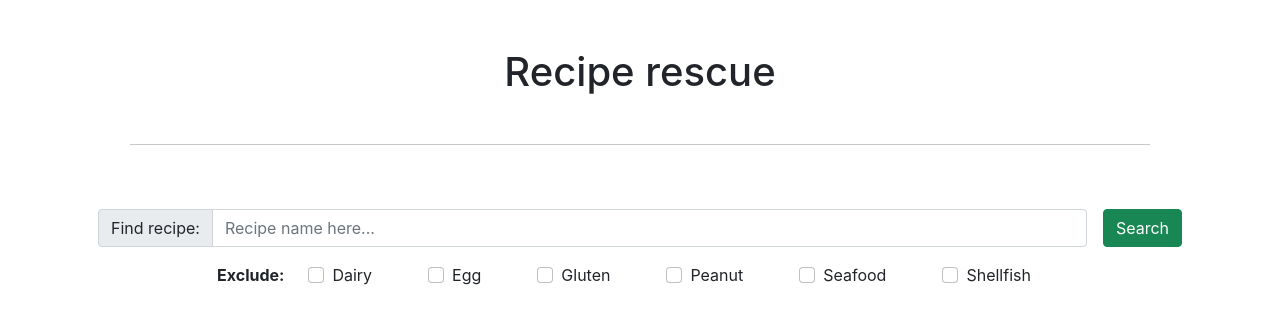
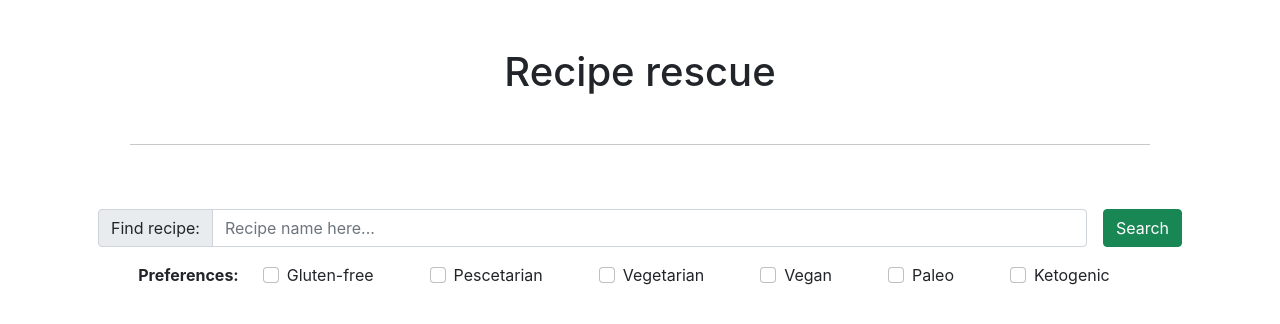
Before and after one commit to FilipNordqvist/food-react-app, a React (Create React App) app in the folder food-app/: page / in a window 1280 px wide. Shown: the top 324 px of the page. Built offline with nearby package versions, Linux system fonts and the light colour scheme.

Commit message:
Byt ut intolreanser mot matpreferenser och lagt in logiken för när de är valda

```diff
--- a/food-app/src/App.js
+++ b/food-app/src/App.js
@@ -10,9 +10,22 @@ function App() {
   const [searchTerm, setSearchTerm] = useState("");
   const [searchResult, setSearchResult] = useState([]);
   const [recipes, setRecipes] = useState([]);
+   const [selectedDiets, setSelectedDiets] = useState([]);
+
+
+   const toggleDiets = (diet) => {  // Tar in en matpreferens
+    setSelectedDiets(prev =>        // Kopia av den gamla arrayen selectedDiets
+      prev.includes(diet)           // Om arrayen redan innehåller preferensen..
+        ? prev.filter(i => i !== diet) // ..ta bort..
+        : [...prev, diet]               // ..annars skapa en ny array och lägg till.
+    );
+  };
 
   const handleRecipesSearch = async (input) => {
-    const result = await searchRecipes(input);
+    const dietParam = `&diet=${selectedDiets.join(',')}`;
+    console.log(dietParam)
+
+    const result = await searchRecipes(input, dietParam);
     console.log(result);
     setSearchResult(result);
   };
@@ -49,8 +62,9 @@ function App() {
 
       <div>
         <CheckboxList
+        selected={selectedDiets}
+        onToggle={toggleDiets}
         />
-
       </div>
 
       <hr className="d-flex m-5" />
--- a/food-app/src/components/Checkbox/index.js
+++ b/food-app/src/components/Checkbox/index.js
@@ -1,8 +1,16 @@
 
-const Checkbox = ({value, id}) => {
+const Checkbox = ({value, id, checked, onChange}) => {
+
     return(
         <div className="form-check form-check-inline">
-            <input className="form-check-input" type="checkbox" id={id} value={value}></input>
+            <input
+             className="form-check-input"
+              type="checkbox"
+               id={id}
+                value={value}
+                 checked={checked}
+                  onChange={onChange}
+                />
             <label className="form-check-label" htmlFor={id}>{value}</label>
         </div>
 
--- a/food-app/src/components/CheckboxList/index.js
+++ b/food-app/src/components/CheckboxList/index.js
@@ -1,17 +1,22 @@
 import Checkbox from "../Checkbox";
 
 
-export default function CheckboxList () {
+export default function CheckboxList ({ selected, onToggle }) {
 
-    let intolerances = ["Dairy", "Egg", "Gluten", "Peanut", "Seafood", "Shellfish"];
+    let diets = ["Gluten-free", "Pescetarian", "Vegetarian", "Vegan", "Paleo", "Ketogenic"];
 
   return (
     <div className="mb-3">
-        <label className="fw-bold">Exclude:</label>
-      {intolerances.map((item, idx) => (    // idx är aktuellt elements position i map:en
+        <label className="fw-bold">Preferences:</label>
+      {diets.map((item, idx) => (    // idx är aktuellt elements position i map:en
         <div key={item} className="form-check form-check-inline"
         >
-          <Checkbox id={`intol-${idx}`} value={item} />
+          <Checkbox
+           value={item}
+            id={`diet-${idx}`}
+             checked={selected.includes(item)}
+              onChange={() => onToggle(item)}
+            />
         </div>
       ))}
     </div>
--- a/food-app/src/http.js
+++ b/food-app/src/http.js
@@ -1,7 +1,7 @@
 
 
-export const searchRecipes = async (searchTerm) => {
-  const url = `https://api.spoonacular.com/recipes/complexSearch?&query=${searchTerm}&instructionsRequired=true&addRecipeInformation=true&addRecipeInstructions=true&fillIngredients=true`;
+export const searchRecipes = async (searchTerm, selectedDiets) => {
+  const url = `https://api.spoonacular.com/recipes/complexSearch?&query=${searchTerm}&instructionsRequired=true&addRecipeInformation=true&addRecipeInstructions=true&fillIngredients=true${selectedDiets}`;
   const response = await fetch(url, {
     method: 'GET',
     headers: {
```
